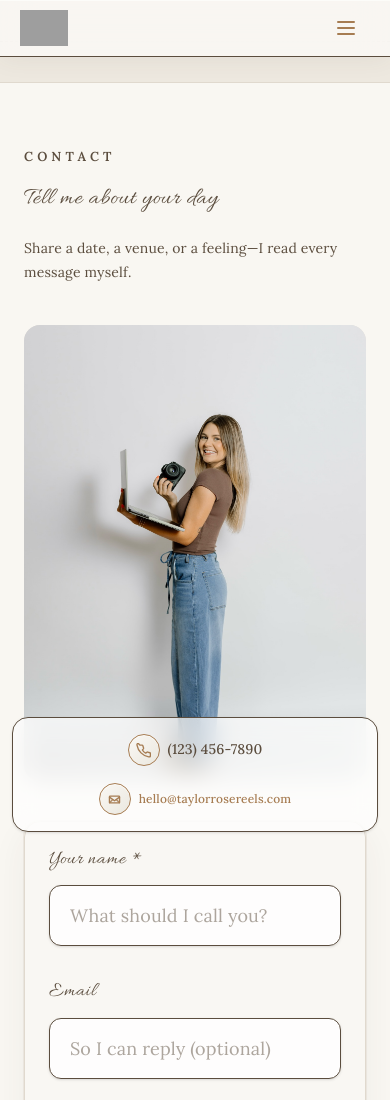
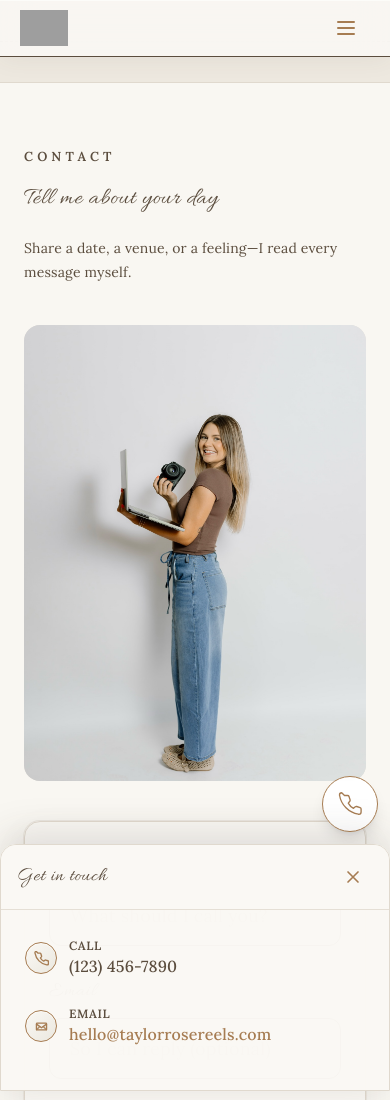
Before and after one commit to DeeCiii15/photography-app, a Next.js app: page /contact in a window 390 px wide. Shown: the top 1100 px of the page. Built offline with nearby package versions, Linux system fonts and the light colour scheme; grey boxes are pictures that could not be loaded.

Commit message:
Complete Re-work

```diff
--- a/src/app/components/ContactRibbon.tsx
+++ b/src/app/components/ContactRibbon.tsx
@@ -1,4 +1,6 @@
 'use client';
+
+import { useEffect, useState } from 'react';
 
 /** Soft vintage handset — thin stroke, warm line caps (matches boho / film site) */
 function PhoneIcon({ className }: { className?: string }) {
@@ -76,10 +78,25 @@ function IconMat({ children }: { children: React.ReactNode }) {
   );
 }
 
-/** Fixed pill — stacks on very narrow viewports; sm+ matches original horizontal pill */
-export default function ContactRibbon() {
+function CloseIcon({ className }: { className?: string }) {
   return (
-    <div className="pointer-events-none fixed bottom-[max(0.75rem,env(safe-area-inset-bottom,0px))] left-3 right-3 z-50 sm:bottom-6 sm:left-auto sm:right-6">
+    <svg
+      className={className}
+      viewBox="0 0 24 24"
+      fill="none"
+      stroke="currentColor"
+      strokeWidth={2}
+      aria-hidden
+    >
+      <path d="M6 18L18 6M6 6l12 12" strokeLinecap="round" />
+    </svg>
+  );
+}
+
+/** sm+ — always-visible horizontal pill (unchanged) */
+function DesktopRibbon() {
+  return (
+    <div className="pointer-events-none fixed bottom-[max(0.75rem,env(safe-area-inset-bottom,0px))] left-3 right-3 z-50 hidden sm:bottom-6 sm:left-auto sm:right-6 sm:block">
       <div className="pointer-events-auto mx-auto flex w-full max-w-full flex-col rounded-2xl border border-boho-sage/25 bg-white/70 py-2 pl-2 pr-2 shadow-sm backdrop-blur-md dark:border-boho-stone/45 dark:bg-boho-ink/55 sm:w-max sm:min-w-[min(100%,28.5rem)] sm:max-w-[calc(100vw-0.75rem)] sm:flex-row sm:items-center sm:rounded-full sm:border-boho-sage/25 sm:bg-white/55 sm:py-1.5 sm:pl-1.5 sm:pr-1.5 sm:dark:bg-boho-ink/50">
         <a
           href="tel:+1234567890"
@@ -117,3 +134,119 @@ export default function ContactRibbon() {
     </div>
   );
 }
+
+/** &lt; sm — FAB opens slide-up sheet */
+function MobileContactSheet() {
+  const [open, setOpen] = useState(false);
+
+  useEffect(() => {
+    if (!open) return;
+    const prev = document.body.style.overflow;
+    document.body.style.overflow = 'hidden';
+    const onKey = (e: KeyboardEvent) => {
+      if (e.key === 'Escape') setOpen(false);
+    };
+    window.addEventListener('keydown', onKey);
+    return () => {
+      document.body.style.overflow = prev;
+      window.removeEventListener('keydown', onKey);
+    };
+  }, [open]);
+
+  return (
+    <div className="sm:hidden">
+      <button
+        type="button"
+        onClick={() => setOpen(true)}
+        aria-label="Open contact options"
+        aria-expanded={open}
+        className={`fixed bottom-[max(0.75rem,env(safe-area-inset-bottom,0px))] right-3 z-50 flex h-14 w-14 touch-manipulation items-center justify-center rounded-full border border-boho-sage/30 bg-white/95 text-coral shadow-lg backdrop-blur-md transition-all duration-300 dark:border-boho-stone/50 dark:bg-boho-bark/90 dark:text-[#e8b896] ${
+          open ? 'pointer-events-none scale-75 opacity-0' : 'scale-100 opacity-100'
+        }`}
+      >
+        <PhoneIcon className="h-6 w-6" />
+      </button>
+
+      <div
+        className={`fixed inset-0 z-40 bg-[#2a231c]/40 transition-opacity duration-300 dark:bg-black/50 ${
+          open ? 'pointer-events-auto opacity-100' : 'pointer-events-none opacity-0'
+        }`}
+        aria-hidden={!open}
+        onClick={() => setOpen(false)}
+      />
+
+      <div
+        className={`fixed inset-x-0 bottom-0 z-50 max-h-[85dvh] overflow-y-auto rounded-t-2xl border border-[#e0d9ce] bg-[#faf8f4]/98 shadow-[0_-8px_40px_rgba(61,52,44,0.15)] transition-transform duration-300 ease-out dark:border-boho-stone/40 dark:bg-boho-bark/98 ${
+          open
+            ? 'pointer-events-auto translate-y-0'
+            : 'pointer-events-none translate-y-full'
+        }`}
+        style={{
+          paddingBottom: 'max(1rem, env(safe-area-inset-bottom, 0px))',
+        }}
+        role="dialog"
+        aria-modal="true"
+        aria-label="Contact Taylor Rose Reels"
+      >
+        <div className="sticky top-0 flex items-center justify-between border-b border-[#e0d9ce]/80 bg-[#faf8f4]/95 px-4 py-3 backdrop-blur-sm dark:border-boho-stone/35 dark:bg-boho-bark/95">
+          <p className="font-display text-xl text-cream-dark dark:text-cream">
+            Get in touch
+          </p>
+          <button
+            type="button"
+            onClick={() => setOpen(false)}
+            className="touch-manipulation rounded-full p-2.5 text-coral transition hover:bg-boho-sage/15 dark:text-[#e8b896] dark:hover:bg-white/10"
+            aria-label="Close contact panel"
+          >
+            <CloseIcon className="h-5 w-5" />
+          </button>
+        </div>
+        <div className="flex flex-col gap-1 px-3 py-4">
+          <a
+            href="tel:+1234567890"
+            onClick={() => setOpen(false)}
+            className="flex min-h-14 touch-manipulation items-center gap-3 rounded-xl px-3 py-3 transition hover:bg-boho-sage/12 active:bg-boho-sage/18 dark:hover:bg-white/10"
+          >
+            <IconMat>
+              <PhoneIcon className="h-[15px] w-[15px]" />
+            </IconMat>
+            <div className="min-w-0">
+              <p className="font-body text-xs font-semibold uppercase tracking-wider text-cream-dark/55 dark:text-cream/50">
+                Call
+              </p>
+              <p className="font-body text-base font-medium text-cream-dark dark:text-cream">
+                (123) 456-7890
+              </p>
+            </div>
+          </a>
+          <a
+            href="mailto:hello@taylorrosereels.com?subject=Inquiry%20from%20Taylor%20Rose%20Reels"
+            onClick={() => setOpen(false)}
+            className="flex min-h-14 touch-manipulation items-center gap-3 rounded-xl px-3 py-3 transition hover:bg-boho-sage/12 active:bg-boho-sage/18 dark:hover:bg-white/10"
+          >
+            <IconMat>
+              <MailIcon className="h-[15px] w-[15px]" />
+            </IconMat>
+            <div className="min-w-0">
+              <p className="font-body text-xs font-semibold uppercase tracking-wider text-cream-dark/55 dark:text-cream/50">
+                Email
+              </p>
+              <p className="break-all font-body text-base font-medium text-coral dark:text-[#e8b896]">
+                hello@taylorrosereels.com
+              </p>
+            </div>
+          </a>
+        </div>
+      </div>
+    </div>
+  );
+}
+
+export default function ContactRibbon() {
+  return (
+    <>
+      <DesktopRibbon />
+      <MobileContactSheet />
+    </>
+  );
+}
--- a/src/app/layout.tsx
+++ b/src/app/layout.tsx
@@ -46,7 +46,7 @@ export default function RootLayout({
       <body
         className={`${lora.variable} ${allura.variable} ${greatVibes.variable} antialiased`}
       >
-        <div className="relative z-10 min-h-dvh overflow-x-hidden max-sm:pb-[calc(7.5rem+env(safe-area-inset-bottom,0px))]">
+        <div className="relative z-10 min-h-dvh overflow-x-hidden max-sm:pb-[calc(4.75rem+env(safe-area-inset-bottom,0px))]">
           {children}
           <ContactRibbon />
         </div>
```
Also changed, not shown: src/app/page.tsx (+31 -31 lines).
